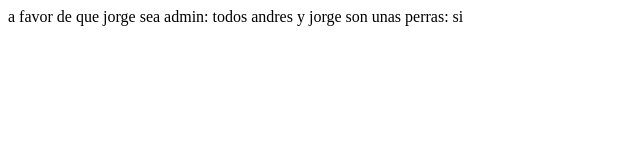
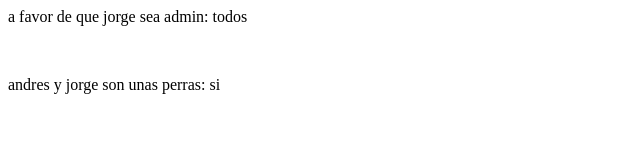
Before and after one commit to jmlc452/AndresYJorgeSonTremendasPerras, a plain HTML site: page index.html in a window 1280 px wide. Shown: the whole page, without its empty margins (0-640 px from the left). Drawn offline with Linux system fonts and the light colour scheme.

Commit message:
Update index.html

```diff
--- a/index.html
+++ b/index.html
@@ -5,7 +5,7 @@
     <title>Document</title>
 </head>
 <body>
-    a favor de que jorge sea admin: todos
-    andres y jorge son unas perras: si
+    <p>a favor de que jorge sea admin: todos</p><br>
+    <p>andres y jorge son unas perras: si</p>
 </body>
 </html>
```
